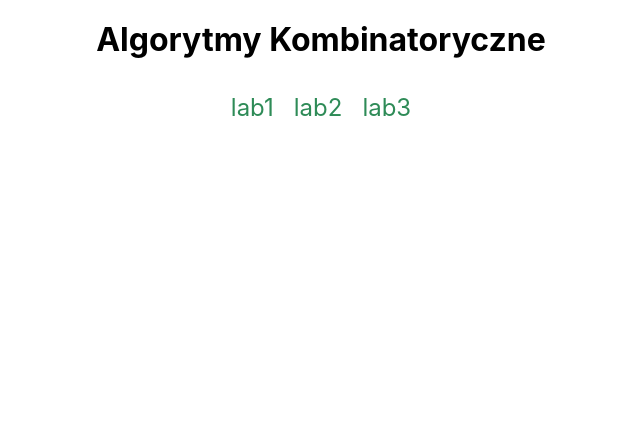
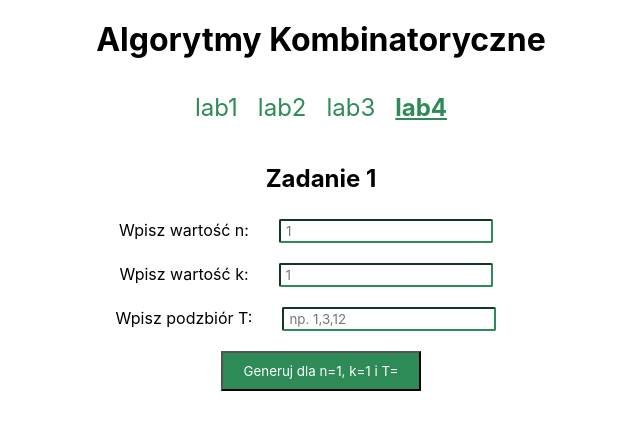
Before and after one commit to piotrwrzodak/UAM-ALK, a React (Create React App) app: page /#/lab4 in a window 1280 px wide. Before the commit this address led to /#/. Shown: the top 430 px of the page, without its empty margins (319-959 px from the left). Built offline with nearby package versions, Linux system fonts and the light colour scheme.

Commit message:
init lab4 & implement task1

```diff
--- a/src/components/App.js
+++ b/src/components/App.js
@@ -10,6 +10,7 @@ import {
 import Lab1 from './Lab1/Lab1';
 import Lab2 from './Lab2/Lab2';
 import Lab3 from './Lab3/Lab3';
+import Lab4 from './Lab4/Lab4';
 
 function App() {
   return (
@@ -55,6 +56,18 @@ function App() {
                   lab3
                 </NavLink>
               </li>
+              <li className="nav-list__item">
+                <NavLink
+                  to="/lab4"
+                  className="item__link"
+                  activeStyle={{
+                    fontWeight: 'bold',
+                    textDecoration: 'underline',
+                  }}
+                >
+                  lab4
+                </NavLink>
+              </li>
             </ul>
           </nav>
 
@@ -68,6 +81,9 @@ function App() {
             <Route path="/lab3">
               <Lab3 />
             </Route>
+            <Route path="/lab4">
+              <Lab4 />
+            </Route>
             <Route path="/"></Route>
             <Redirect to="/" />
           </Switch>
--- /dev/null
+++ b/src/components/Lab4/Lab4.js
@@ -0,0 +1,13 @@
+import React from 'react';
+
+import Task1 from './tasks/Task1';
+
+function Lab3() {
+  return (
+    <>
+      <Task1 />
+    </>
+  );
+}
+
+export default Lab3;
--- /dev/null
+++ b/src/components/Lab4/algorithms/alg1.js
@@ -0,0 +1,60 @@
+const alg1 = (n, k, t) => {
+  n = parseInt(n);
+  k = parseInt(k);
+
+  // subset verification
+  let arr = createArray(t).sort((a, b) => a - b);
+  if (
+    t.replace(/\s/g, '') === '' ||
+    doesArrayHaveDuplicates(arr) ||
+    doesArrayContainWrongValues(arr, n) ||
+    arr.length !== k
+  ) {
+    return 'dane T nie jest podzbiorem';
+  }
+
+  // algorithm
+  let auxiliaryArray = arr.slice();
+  let i = k - 1;
+  while (i > -1) {
+    if (auxiliaryArray[i] === n - k + i + 1) {
+      i--;
+    } else {
+      auxiliaryArray.splice(i, 1, auxiliaryArray[i] + 1);
+
+      for (let j = i + 1; j < k; j++) {
+        auxiliaryArray.splice(j, 1, auxiliaryArray[j - 1] + 1);
+      }
+      break;
+    }
+  }
+
+  if (JSON.stringify(arr) === JSON.stringify(auxiliaryArray)) {
+    return 'dany podzbiór nie ma następnika';
+  } else {
+    return auxiliaryArray;
+  }
+};
+
+const createArray = (subset) => {
+  let auxiliaryArray;
+  if (subset.includes(',')) {
+    auxiliaryArray = subset.split(',').map((value) => parseInt(value));
+  } else {
+    auxiliaryArray = [parseInt(subset)];
+  }
+  return auxiliaryArray;
+};
+
+const doesArrayHaveDuplicates = (array) => {
+  return array.length !== new Set(array).size;
+};
+
+const doesArrayContainWrongValues = (t, n) => {
+  for (let i = 0; i < t.length; i++) {
+    if (parseInt(t[i]) > n || parseInt(t[i]) < 0) return true;
+  }
+  return false;
+};
+
+export default alg1;
--- /dev/null
+++ b/src/components/Lab4/tasks/Task1.js
@@ -0,0 +1,74 @@
+import React, { useState } from 'react';
+
+import alg1 from '../algorithms/alg1';
+
+const Task1 = () => {
+  const [n, setN] = useState(1);
+  const [k, setK] = useState(1);
+  const [t, setT] = useState('');
+  const [output, setOutput] = useState(null);
+
+  const submitHandler = (e) => {
+    e.preventDefault();
+    let out = alg1(n, k, t);
+    setOutput(out);
+  };
+
+  return (
+    <>
+      <h2 className="heading">Zadanie 1</h2>
+      <form onSubmit={submitHandler} className="form">
+        <p>
+          Wpisz wartość n:
+          <input
+            type="number"
+            min="1"
+            name="n"
+            placeholder={n}
+            className="input"
+            onChange={(e) => {
+              setN(e.target.value);
+            }}
+          />
+        </p>
+        <p>
+          Wpisz wartość k:
+          <input
+            type="number"
+            min="1"
+            name="k"
+            placeholder={k}
+            className="input"
+            onChange={(e) => {
+              setK(e.target.value);
+            }}
+          />
+        </p>
+        <p>
+          Wpisz podzbiór T:
+          <input
+            type="text"
+            name="t"
+            placeholder="np. 1,3,12"
+            pattern="(([0-9]{1,},){1,}||[0-9]{1,})+[0-9]{1,}"
+            className="input"
+            onChange={(e) => setT(e.target.value)}
+          />
+        </p>
+        <button type="submit" className="button">
+          Generuj dla n={n}, k={k} i T={t}
+        </button>
+      </form>
+      {output !== null && (
+        <>
+          <h3 className="output-size">Następnik:</h3>
+          <ul className="output-list">
+            <li className="output-list__item">{output}</li>
+          </ul>
+        </>
+      )}
+    </>
+  );
+};
+
+export default Task1;
--- a/src/index.css
+++ b/src/index.css
@@ -60,7 +60,8 @@
 
 .button {
   margin: 10px 0;
-  width: 200px;
+  min-width: 200px;
+  width: auto;
   padding: 5px;
   height: 40px;
   background-color: rgb(46, 139, 87);
```
